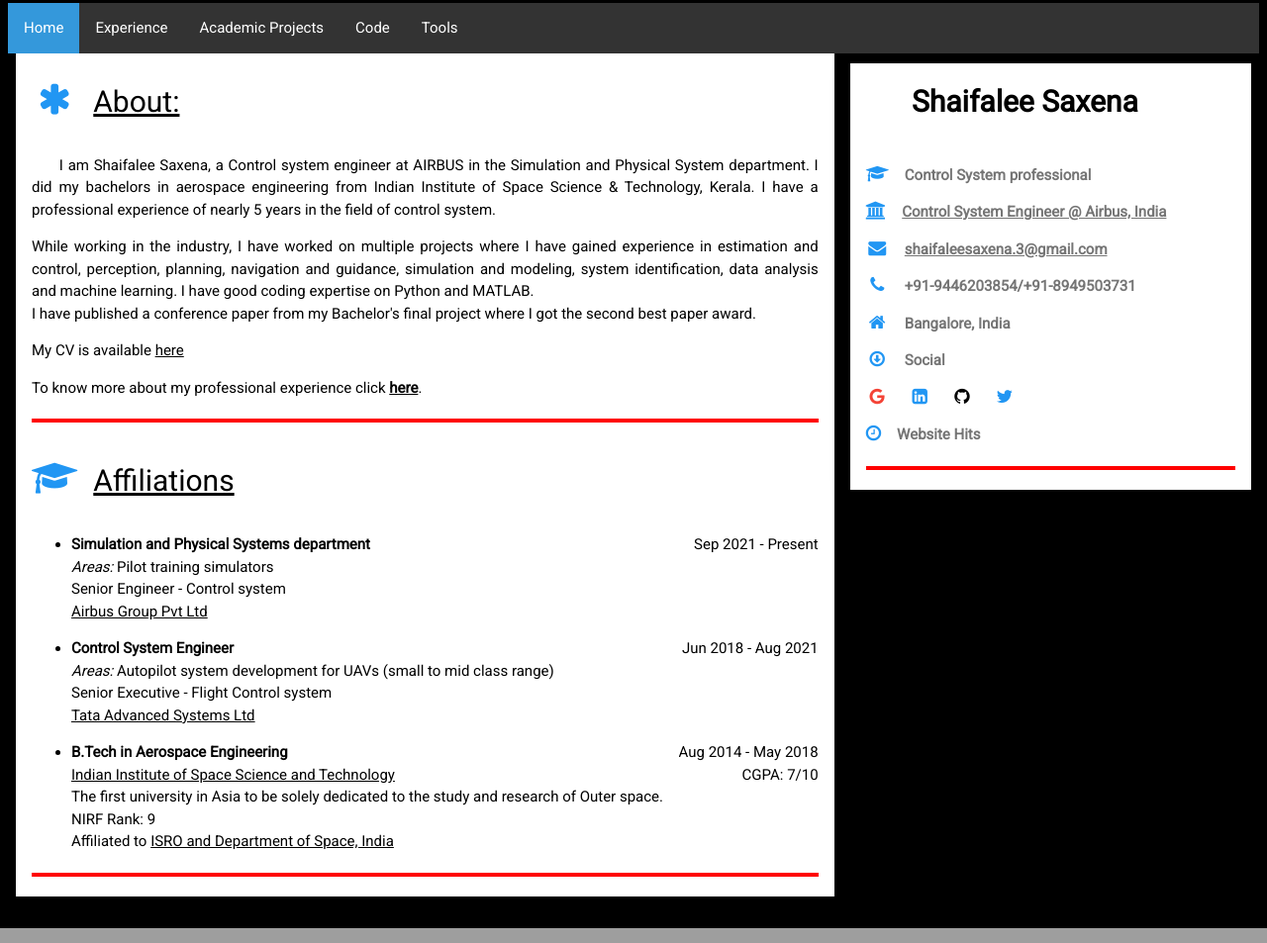
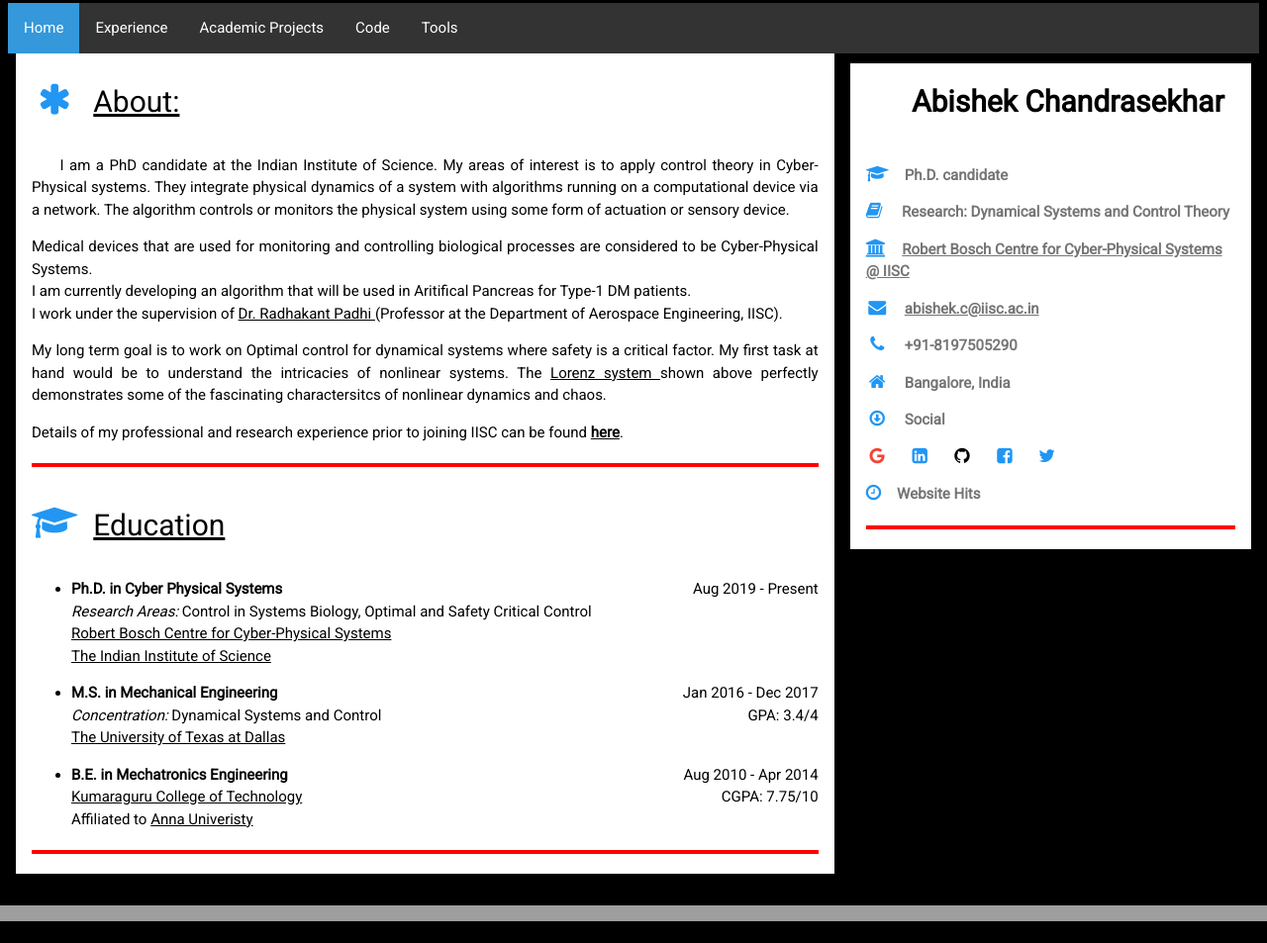
Before and after one commit to SS3-Git/SS3-Git.github.io, a plain HTML site: page index.html in a window 1280 px wide. Shown: the part 333-1286 px from the top of the page at 99% size. After the commit the page ends 1264 px from the top, so only its background shows below. Drawn offline with nearby package versions, Linux system fonts and the light colour scheme; some icons are missing.

Commit message:
Update index.html

```diff
--- a/index.html
+++ b/index.html
@@ -1,7 +1,7 @@
 <!DOCTYPE html>
 <html>
 <head>
-<title>Shaifalee Saxena</title>
+<title>Abishek_Chandrasekhar</title>
 <meta charset="UTF-8">
 <meta name="viewport" content="width=device-width, initial-scale=1">
 <link rel="stylesheet" href="https://www.w3schools.com/w3css/4/w3.css">
@@ -124,37 +124,35 @@ html,body,h1,h2,h3,h4,h5,h6 {font-family: "Roboto", sans-serif}
 
       <div class="w3-container w3-card-2 w3-white w3-margin-bottom">
               <h2 class="w3-text-black w3-padding-16"><i class="fa fa-asterisk fa-fw w3-margin-right w3-xxlarge w3-text-blue"><a href="title_page.html" class="current"></i>About:</a></h2>
-              <p align = "justify"><i class="fa fa-fw w3-large w3-text-grey"></i> I am Shaifalee Saxena, a Control system engineer at AIRBUS in the Simulation and Physical System department.
-			  I did my bachelors in aerospace engineering from Indian Institute of Space Science & Technology, Kerala. I have a professional experience of nearly 5 years in the field of control system.<br>
+              <p align = "justify"><i class="fa fa-fw w3-large w3-text-grey"></i> I am a PhD candidate at the Indian Institute of Science. My areas of interest is to apply control theory in Cyber-Physical systems.
+                They integrate physical dynamics of a system with algorithms running
+                on a computational device via a network. The algorithm controls or monitors the physical system using some form of actuation or sensory device.<br>
               </p>
               <p align = "justify">
-              While working in the industry, I have worked on multiple projects where I have gained experience in estimation and control, perception, planning, navigation and guidance, simulation and modeling,
-			  system identification, data analysis and machine learning. I have good coding expertise on Python and MATLAB. <br>
-               I have published a conference paper from my Bachelor's final project where I got the second best paper award.<br>
-
+              Medical devices that are used for monitoring and controlling biological processes are considered to be Cyber-Physical Systems. <br>
+              I am currently developing an algorithm that will be used in Aritifical Pancreas for Type-1 DM patients.<br> I work under the supervision of  <a href = "http://aero.iisc.ac.in/people/radhakantpadhi/?page_id=2">Dr. Radhakant Padhi </a> (Professor at the Department of Aerospace Engineering, IISC).
+            </p>
             <p align = "justify">
-              My CV is available <a href = "https://drive.google.com/file/d/1ZYylSXOXgq317MsG2PteSPdzwdAR87vF/view">here </a>
+              My long term goal is to work on Optimal control for dynamical systems where safety is a critical factor. My first task at hand would be to understand the intricacies of nonlinear systems.
+              The <a href = "https://en.wikipedia.org/wiki/Lorenz_system">Lorenz system </a> shown above perfectly demonstrates some of the fascinating charactersitcs of nonlinear dynamics and chaos.
               </p>
-              <p align = "justify">To know more about my professional experience click <a href="Professional_Experience.html"><b>here</b></a>.</p>
+              <p align = "justify">Details of my professional and research experience prior to joining IISC can be found <a href="Professional_Experience.html"><b>here</b></a>.</p>
               <hr>
-            <h2 class="w3-text-black w3-padding-16"><i class="fa fa-graduation-cap fa-fw w3-margin-right w3-xxlarge w3-text-blue"><a href="research.html"></i>Affiliations</a></h2>
+            <h2 class="w3-text-black w3-padding-16"><i class="fa fa-graduation-cap fa-fw w3-margin-right w3-xxlarge w3-text-blue"><a href="research.html"></i>Education</a></h2>
             <ul>
-                  <li><b>Simulation and Physical Systems department</b><object align = "right">Sep 2021 - Present</object> </li>
-                  <i>Areas:</i> Pilot training simulators<br>
-                  Senior Engineer - Control system<br>
-                  <a href = "https://www.airbus.com/en"> Airbus Group Pvt Ltd</a><br>
+                  <li><b>Ph.D. in Cyber Physical Systems </b><object align = "right">Aug 2019 - Present</object> </li>
+                  <i>Research Areas:</i> Control in Systems Biology, Optimal and Safety Critical Control<br>
+                  <a href="https://cps.iisc.ac.in/">Robert Bosch Centre for Cyber-Physical Systems</a> <br>
+                  <a href = "https://www.iisc.ac.in/">  The Indian Institute of Science </a><br>
                       <p>
-                          <li><b>Control System Engineer </b><object align = "right">Jun 2018 - Aug 2021</object></li>
-                          <i>Areas:</i> Autopilot system development for UAVs (small to mid class range)<br>
-						  Senior Executive - Flight Control system<br>
-                          <a href="https://www.tata.com/business/tata-advanced-systems-ltd-tasl"> Tata Advanced Systems Ltd</a>
+                          <li><b>M.S. in Mechanical Engineering </b><object align = "right">Jan 2016 - Dec 2017</object></li>
+                          <i>Concentration:</i> Dynamical Systems and Control<object align = "right">GPA: 3.4/4</object><br>
+                          <a href="http://www.utdallas.edu/"> The University of Texas at Dallas</a>
                       </p>
                       <p>
-                          <li><b>B.Tech in Aerospace Engineering </b><object align = "right">Aug 2014 - May 2018</object></li>
-                          <a href="https://www.iist.ac.in/departments/aerospace-profile"> Indian Institute of Space Science and Technology</a><object align = "right">CGPA: 7/10</object><br>
-						  The first university in Asia to be solely dedicated to the study and research of Outer space.<br>
-						  NIRF Rank: 9<br>
-                          Affiliated to <a href="https://www.isro.gov.in/DOS&ISROHQ.html"> ISRO and Department of Space, India</a>
+                          <li><b>B.E. in Mechatronics Engineering </b><object align = "right">Aug 2010 - Apr 2014</object></li>
+                          <a href="http://www.kct.ac.in/academics/departments/mechatronics-engineering/"> Kumaraguru College of Technology</a><object align = "right">CGPA: 7.75/10</object><br>
+                          Affiliated to <a href="https://www.annauniv.edu/">Anna Univeristy</a>
                       </p>
                     </ul>
                     <hr>
@@ -171,18 +169,20 @@ html,body,h1,h2,h3,h4,h5,h6 {font-family: "Roboto", sans-serif}
           <div class="w3-display-bottomleft w3-container w3-text-blue">
           </div>
         </div>
-        <h2 class="w3-text-black w3-padding-16"><i class="fa fa-fw w3-margin-right w3-xxlarge w3-text-blue"></i><b>Shaifalee Saxena</b></h2>
+        <h2 class="w3-text-black w3-padding-16"><i class="fa fa-fw w3-margin-right w3-xxlarge w3-text-blue"></i><b>Abishek Chandrasekhar</b></h2>
         <div class="w3-container">
-          <p><i class="fa fa-graduation-cap w3-margin-right w3-large w3-text-blue"></i><b>Control System professional</b></p>
-          <p><i class="fa fa-institution w3-margin-right w3-large w3-text-blue"></i><a href="https://www.airbus.com/en"><b>Control System Engineer @ Airbus, India</a></b></p>
-          <p><i class="fa fa-envelope fa-fw w3-margin-right w3-large w3-text-blue"></i><a href="mailto:shaifaleesaxena.3@gmail.com"><b>shaifaleesaxena.3@gmail.com</a></b></p>
-          <p><i class="fa fa-phone fa-fw w3-margin-right w3-large w3-text-blue"></i><b>+91-9446203854/+91-8949503731</b></p>
+          <p><i class="fa fa-graduation-cap w3-margin-right w3-large w3-text-blue"></i><b>Ph.D. candidate</b></p>
+          <p><i class="fa fa-book w3-margin-right w3-large w3-text-blue"></i><b> Research: Dynamical Systems and Control Theory</b></p>
+          <p><i class="fa fa-institution w3-margin-right w3-large w3-text-blue"></i><a href="https://cps.iisc.ac.in/"><b>Robert Bosch Centre for Cyber-Physical Systems @ IISC</a></b></p>
+          <p><i class="fa fa-envelope fa-fw w3-margin-right w3-large w3-text-blue"></i><a href="mailto:abishek.c@iisc.ac.in"><b>abishek.c@iisc.ac.in</a></b></p>
+          <p><i class="fa fa-phone fa-fw w3-margin-right w3-large w3-text-blue"></i><b>+91-8197505290</b></p>
           <p><i class="fa fa-home fa-fw w3-margin-right w3-large w3-text-blue"></i><b>Bangalore, India</b></p>
           <p><i class="fa fa-arrow-circle-o-down fa-fw w3-margin-right w3-large w3-text-blue"></i><b>Social</b></p>
-          <p></i><a href="mailto:shaifaleesaxena.3@gmail.com"><i class="fa fa-google fa-fw w3-margin-right w3-large w3-text-red"></i></a>
-          <a href="https://www.linkedin.com/in/shaifalee-saxena-695a18108/"><i class="fa fa-linkedin-square  fa-fw w3-margin-right w3-large w3-text-blue"></i></a>
-          <a href="https://github.com/SS3-Git"><i class="fa fa-github fa-fw w3-margin-right w3-large w3-text-black"></i></a>
-          <a href="https://twitter.com/shaifalisaxena3"><i class="fa fa-twitter fa-fw w3-margin-right w3-large w3-text-blue"></i></a></p>
+          <p></i><a href="mailto:abishekchandrasekhar92@gmail.com"><i class="fa fa-google fa-fw w3-margin-right w3-large w3-text-red"></i></a>
+          <a href="https://www.linkedin.com/in/abishekchandrasekhar/"><i class="fa fa-linkedin-square  fa-fw w3-margin-right w3-large w3-text-blue"></i></a>
+          <a href="https://github.com/Abishek92"><i class="fa fa-github fa-fw w3-margin-right w3-large w3-text-black"></i></a>
+          <a href="https://www.facebook.com/abishek.chandrasekhar"><i class="fa fa-facebook-square fa-fw w3-margin-right w3-large w3-text-blue"></i></a>
+          <a href="https://twitter.com/Abishek_92"><i class="fa fa-twitter fa-fw w3-margin-right w3-large w3-text-blue"></i></a></p>
 
           <p><i class="fa fa-clock-o w3-margin-right w3-large w3-text-blue"></i><b>Website Hits</b></p>
           <div id="sfcf81ftuqxys4d67anu48l43txs9y12z2g" align = "center"></div><script type="text/javascript" src="https://counter10.wheredoyoucomefrom.ovh/private/counter.js?c=f81ftuqxys4d67anu48l43txs9y12z2g&down=async" async></script><noscript><a href="https://www.freecounterstat.com" title="website counters"><img src="https://counter10.wheredoyoucomefrom.ovh/private/freecounterstat.php?c=f81ftuqxys4d67anu48l43txs9y12z2g" border="0" title="website counters" alt="website counters"></a></noscript>
```
